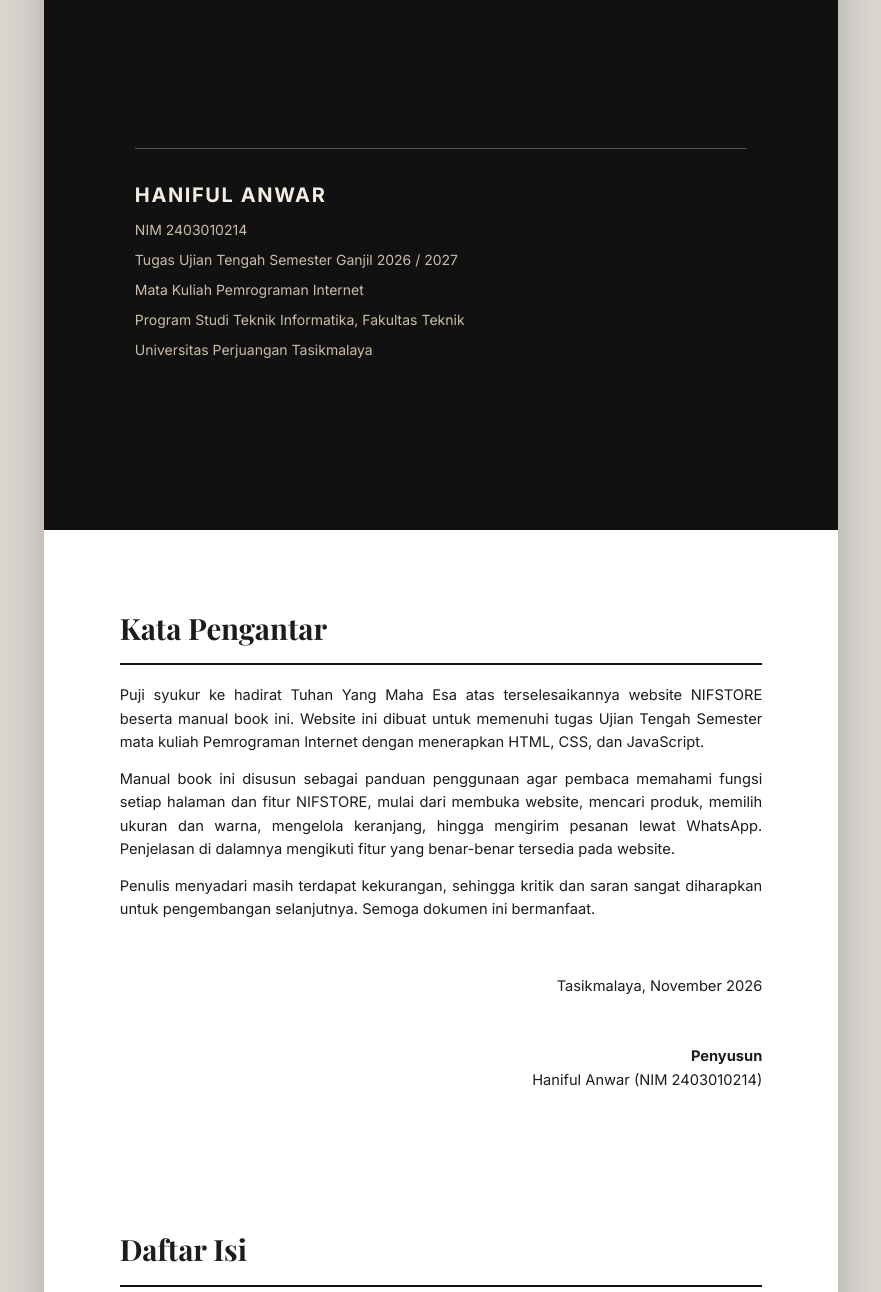
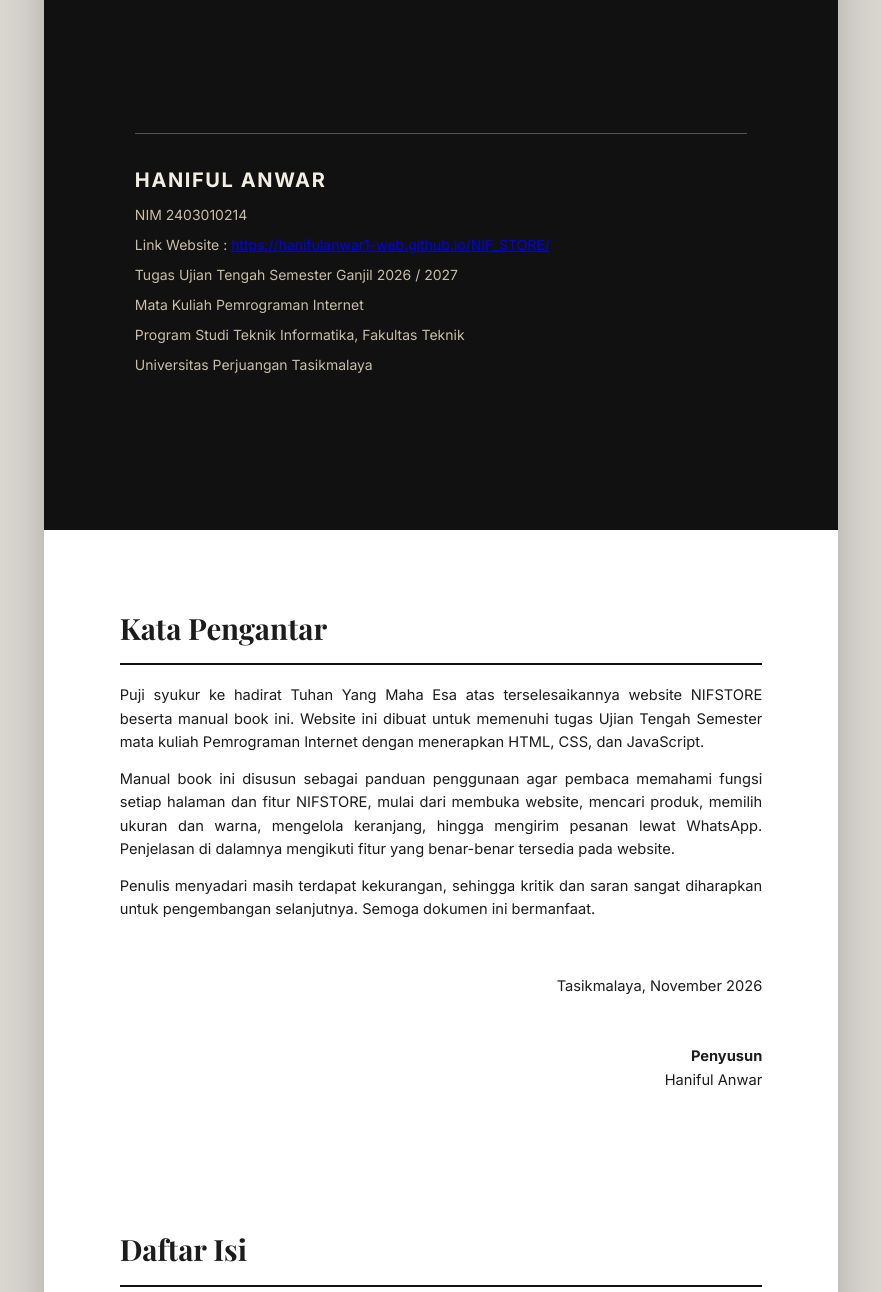
Before and after one commit to hanifulanwar1-web/NIF_STORE, a plain HTML site: page manual-book.html in a window 1280 px wide. Shown: the part 668-1960 px from the top of the page, without its empty margins (199-1080 px from the left). Drawn offline with nearby package versions, Linux system fonts and the light colour scheme.

Commit message:
Update manual-book.html

```diff
--- a/manual-book.html
+++ b/manual-book.html
@@ -21,6 +21,7 @@
       <div class="hanif_mb_cover_meta">
         <span class="hanif_mb_cover_name">HANIFUL ANWAR</span>
         <span>NIM 2403010214</span>
+        <span>Link Website : <a href="https://hanifulanwar1-web.github.io/NIF_STORE/" target="_blank">https://hanifulanwar1-web.github.io/NIF_STORE/</a></span>
         <span>Tugas Ujian Tengah Semester Ganjil 2026 / 2027</span>
         <span>Mata Kuliah Pemrograman Internet</span>
         <span>Program Studi Teknik Informatika, Fakultas Teknik</span>
@@ -34,7 +35,7 @@
       <p>Puji syukur ke hadirat Tuhan Yang Maha Esa atas terselesaikannya website NIFSTORE beserta manual book ini. Website ini dibuat untuk memenuhi tugas Ujian Tengah Semester mata kuliah Pemrograman Internet dengan menerapkan HTML, CSS, dan JavaScript.</p>
       <p>Manual book ini disusun sebagai panduan penggunaan agar pembaca memahami fungsi setiap halaman dan fitur NIFSTORE, mulai dari membuka website, mencari produk, memilih ukuran dan warna, mengelola keranjang, hingga mengirim pesanan lewat WhatsApp. Penjelasan di dalamnya mengikuti fitur yang benar-benar tersedia pada website.</p>
       <p>Penulis menyadari masih terdapat kekurangan, sehingga kritik dan saran sangat diharapkan untuk pengembangan selanjutnya. Semoga dokumen ini bermanfaat.</p>
-      <p class="hanif_mb_sign">Tasikmalaya, November 2026<br><br><br><strong>Penyusun</strong><br>Haniful Anwar (NIM 2403010214)</p>
+      <p class="hanif_mb_sign">Tasikmalaya, November 2026<br><br><br><strong>Penyusun</strong><br>Haniful Anwar</p>
     </section>
 
     <!-- DAFTAR ISI -->
@@ -201,7 +202,7 @@
 <p><strong>Cara kerja localStorage.</strong> Setiap kali isi keranjang berubah, daftar barang (id produk, ukuran, warna, jumlah) disimpan di localStorage dengan kunci <code>hanif_nifstore_cart_v1</code>. Saat halaman dimuat ulang atau berpindah halaman, data dibaca kembali sehingga keranjang tidak hilang. Data hanya tersimpan di browser dan perangkat yang sama, serta dapat dihapus dengan tombol <em>Kosongkan keranjang</em> atau membersihkan data situs di browser.</p>
 <p><strong>Fitur interaktif lain:</strong> navigasi mobile (hamburger) pada layar di bawah 900 px, notifikasi sukses dan gagal, animasi muncul saat menggulir, dan penyesuaian stok sehingga jumlah barang tidak melebihi persediaan.</p>
 <figure class="hanif_mb_fig hanif_mb_fig_small"><img src="assets/screenshots/mobile-menu.jpg" alt="Menu navigasi pada tampilan smartphone"><figcaption>Gambar 22. Menu navigasi pada tampilan smartphone</figcaption></figure></section><section class="hanif_mb_chapter" id="hanif_bab_23"><h2>23. Struktur Folder dan File Project</h2>
-<pre class="hanif_mb_code">NIFSTORE/
+<pre class="hanif_mb_code hanif_mb_code_kecil">NIFSTORE/
 ├── index.html            Halaman Home
 ├── produk.html           Katalog produk
 ├── detail-produk.html    Detail produk dinamis
```
